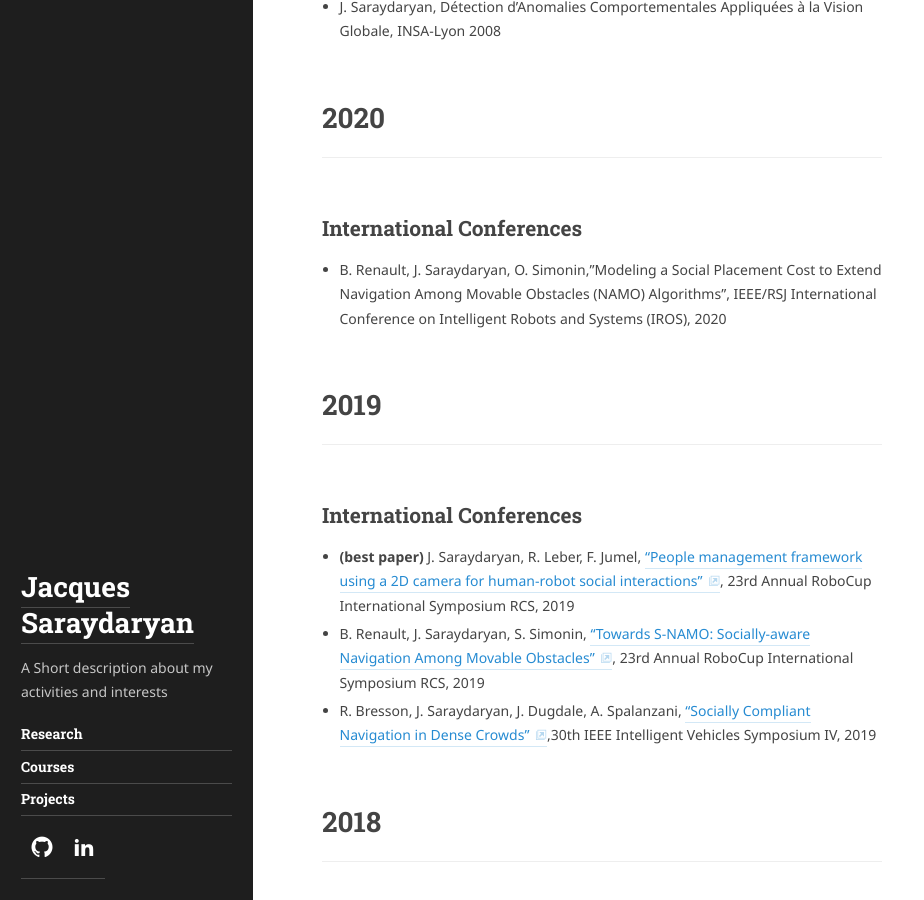
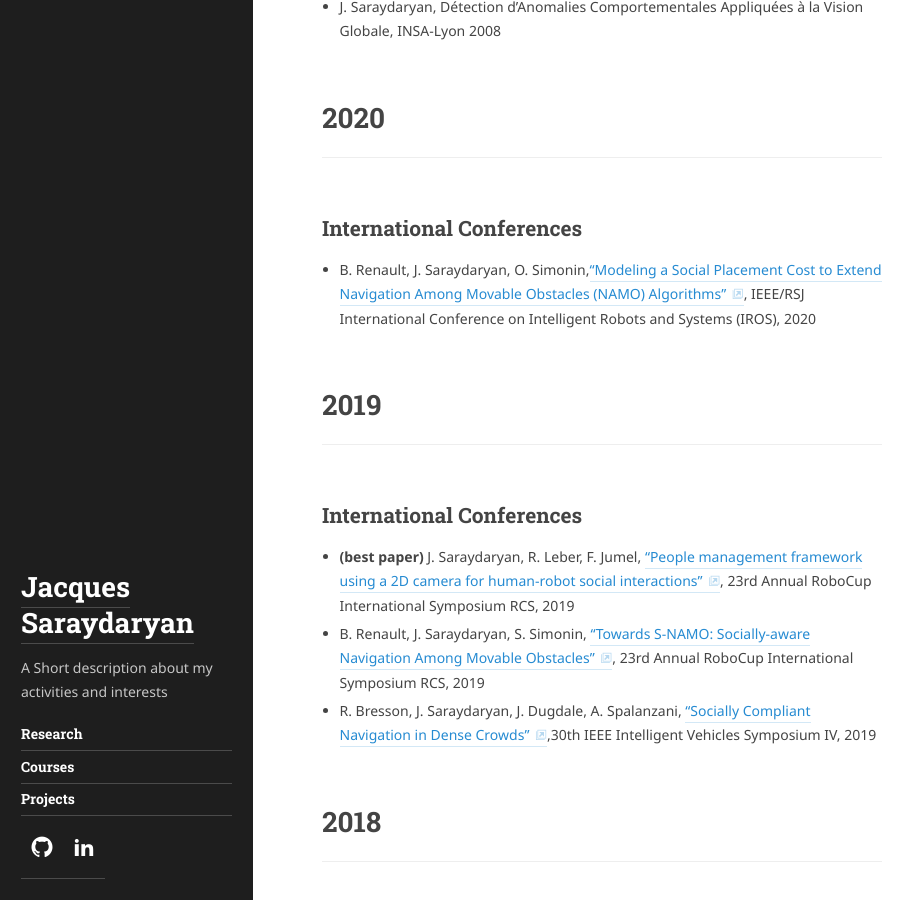
Before and after one commit to jacques-saraydaryan/jacques-saraydaryan.github.io, a Jekyll site: the page built from menus_pages/researchPage.md, in a window 1280 px wide and 900 px high, scrolled down 331 px. Shown: the whole window, without its empty margins (0-924 px from the left). Built offline with Jekyll 4.4.1, drawn with Linux system fonts in a browser that asks for light colours; some web fonts are replaced; part of the change alters nothing that is shown.

```diff
--- a/menus_pages/researchPage.md
+++ b/menus_pages/researchPage.md
@@ -19,7 +19,7 @@ accent_image:
 # 2020
 ***
 ## International Conferences
-* B. Renault, J. Saraydaryan, O. Simonin,"Modeling a Social Placement Cost to Extend Navigation Among Movable Obstacles (NAMO) Algorithms", IEEE/RSJ International Conference on Intelligent Robots and Systems (IROS), 2020
+* B. Renault, J. Saraydaryan, O. Simonin,["Modeling a Social Placement Cost to Extend Navigation Among Movable Obstacles (NAMO) Algorithms"](https://hal.archives-ouvertes.fr/hal-02912925/document), IEEE/RSJ International Conference on Intelligent Robots and Systems (IROS), 2020
 
 # 2019
 ***
```
